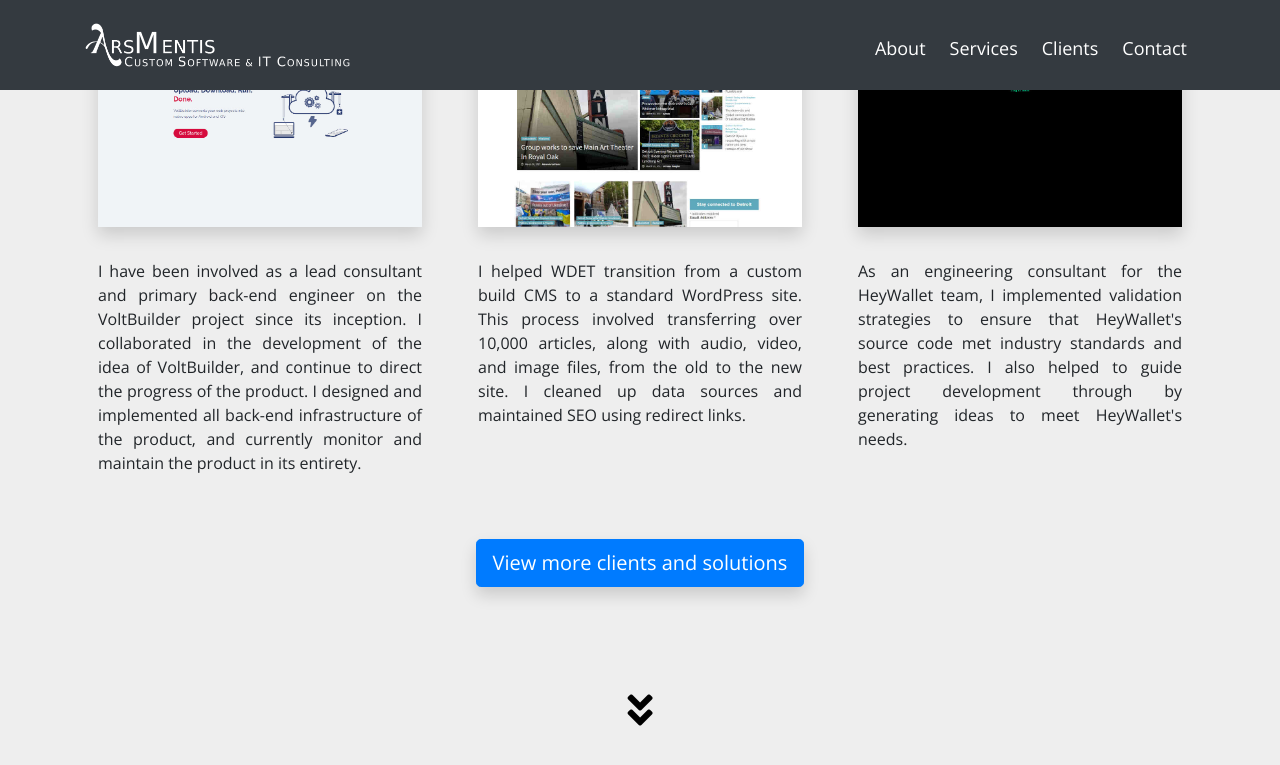
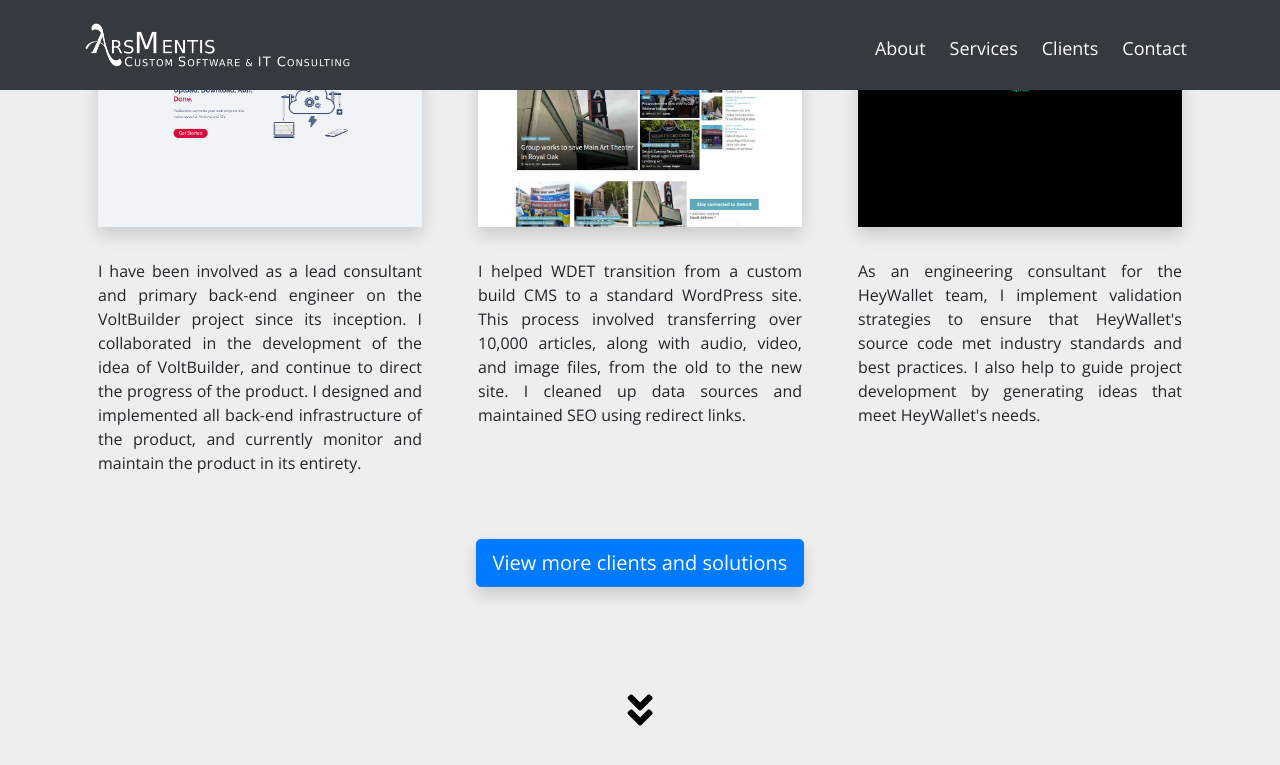
Before and after one commit to arsmentis/arsmentis-site, a Jekyll site: the page built from index.md, in a window 1280 px wide and 900 px high, scrolled down 2242 px. Shown: the top 765 px of the window. Built offline with Jekyll 4.4.1, drawn with Linux system fonts in a browser that asks for light colours; some web fonts are replaced.

Commit message:
updates heywallet to present tense

```diff
--- a/_layouts/clients.html
+++ b/_layouts/clients.html
@@ -92,9 +92,9 @@
         <div class="card-body">
           <h4 class="card-title text-center">App Development</h4>
           <p class="card-text text-justify">
-            As an engineering consultant for the HeyWallet team, I implemented validation strategies to ensure that
-            HeyWallet's source code met industry standards and best practices. I also helped to guide project
-            development through by generating ideas to meet HeyWallet's needs.
+            As an engineering consultant for the HeyWallet team, I implement validation strategies to ensure that
+            HeyWallet's source code met industry standards and best practices. I also help to guide project development
+            by generating ideas that meet HeyWallet's needs.
           </p>
         </div>
       </div>
--- a/_layouts/home.html
+++ b/_layouts/home.html
@@ -127,9 +127,9 @@
           role="presentation" />
       </a>
       <p class="text-justify fs-p">
-        As an engineering consultant for the HeyWallet team, I implemented validation strategies to ensure that
-        HeyWallet's source code met industry standards and best practices. I also helped to guide project development
-        through by generating ideas to meet HeyWallet's needs.
+        As an engineering consultant for the HeyWallet team, I implement validation strategies to ensure that
+        HeyWallet's source code met industry standards and best practices. I also help to guide project development by
+        generating ideas that meet HeyWallet's needs.
       </p>
     </div>
   </div>
```
